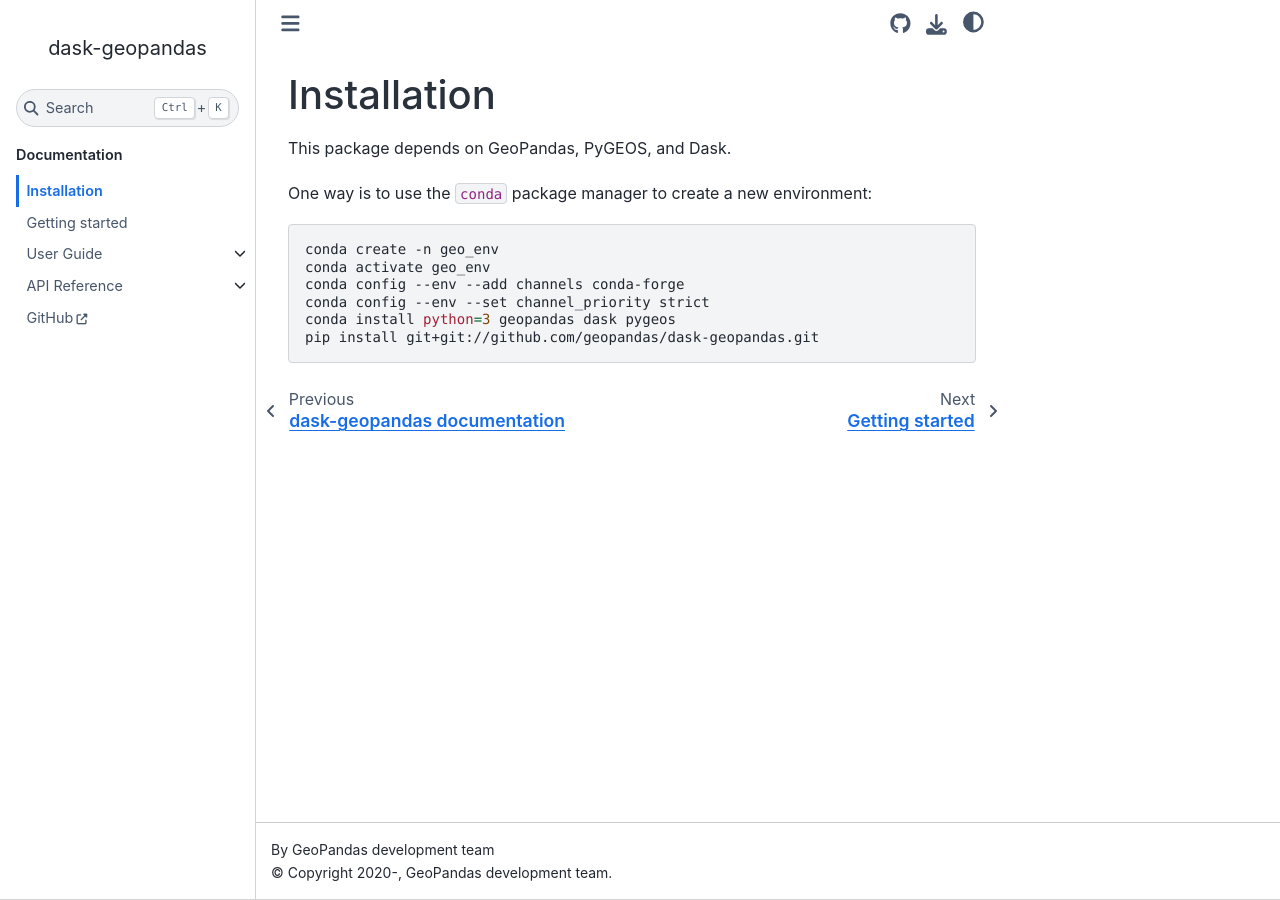
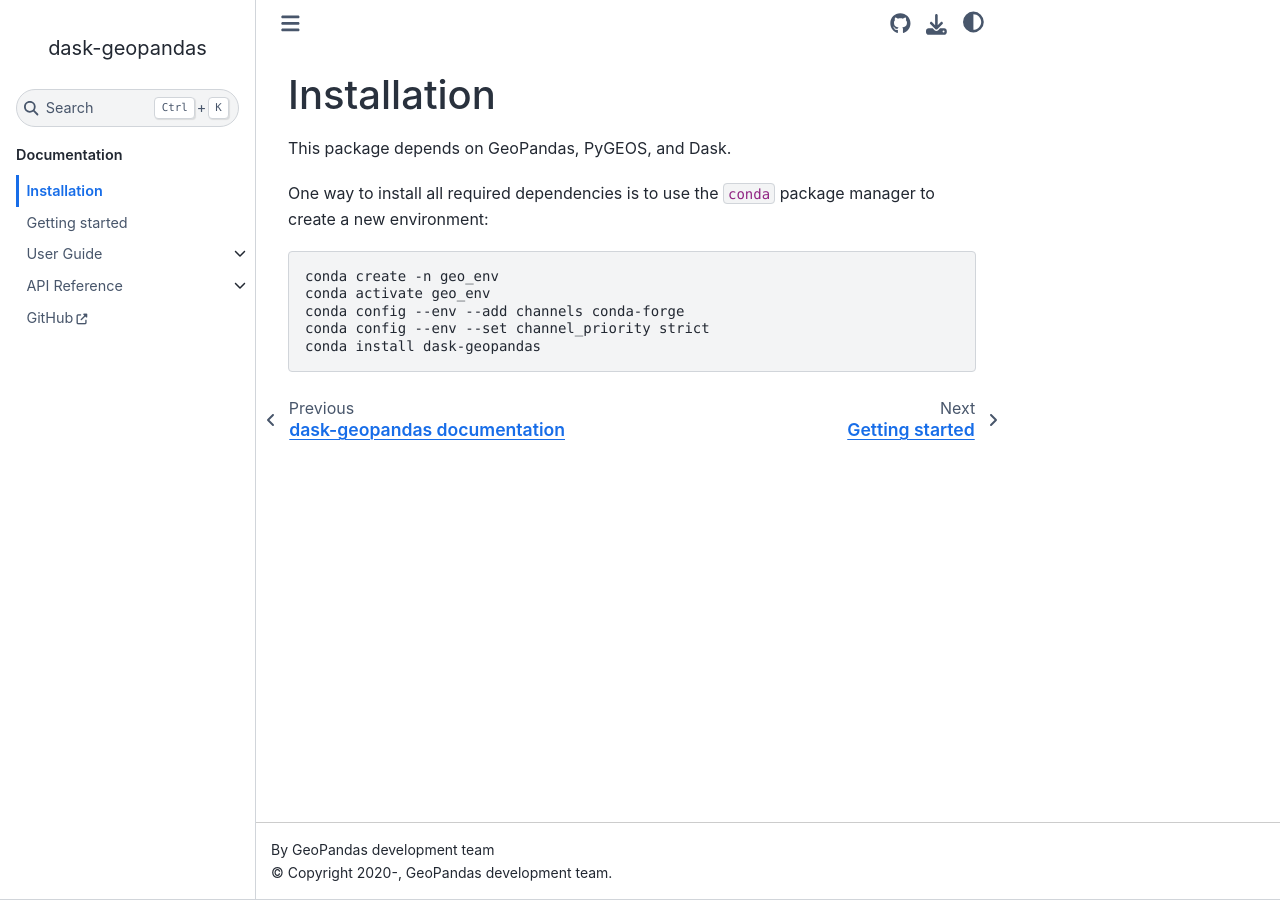
Before and after one commit to geopandas/dask-geopandas, a Sphinx documentation site: the page built from doc/source/installation.md, in a window 1280 px wide. Built offline with Sphinx 7.4.7 and the Sphinx Book theme 1.1.4, drawn with Linux system fonts in a browser that asks for light colours.

Commit message:
installation instructions update

````diff
--- a/doc/source/conf.py
+++ b/doc/source/conf.py
@@ -18,7 +18,6 @@
 autodoc_mock_imports = [
     "pygeos",
     "dask",
-    "numba",
 ]
 
 # -- Project information -----------------------------------------------------
--- a/doc/source/installation.md
+++ b/doc/source/installation.md
@@ -2,13 +2,13 @@
 
 This package depends on GeoPandas, PyGEOS, and Dask.
 
-One way is to use the ``conda`` package manager to create a new environment:
+One way to install all required dependencies is to use the ``conda`` package manager to
+create a new environment:
 
 ```shell
 conda create -n geo_env
 conda activate geo_env
 conda config --env --add channels conda-forge
 conda config --env --set channel_priority strict
-conda install python=3 geopandas dask pygeos
-pip install git+git://github.com/geopandas/dask-geopandas.git
+conda install dask-geopandas
 ```
````
Also changed, not shown: README.rst (+4 -7 lines).
